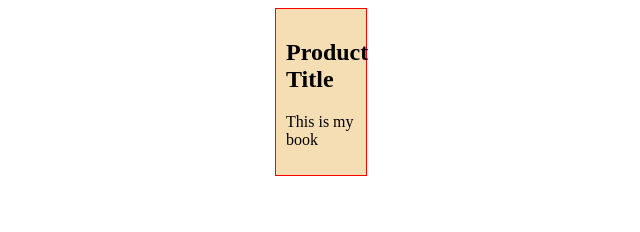
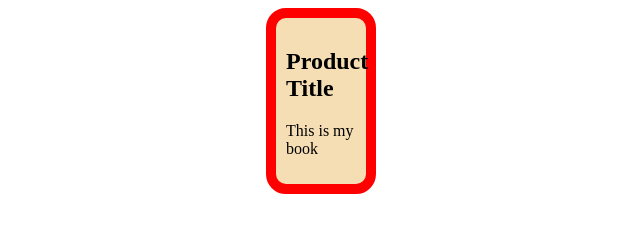
Before and after one commit to YamanKatmawi/New, a plain HTML site: page CSS/2/index.html in a window 1280 px wide. Shown: the whole page, without its empty margins (319-959 px from the left). Drawn offline with Linux system fonts and the light colour scheme.

Commit message:
padding-margin-outline

```diff
--- a/CSS/2/index.css
+++ b/CSS/2/index.css
@@ -3,5 +3,7 @@ div {
   padding: 10px;
   width: 70px;
   margin: auto;
-  border: 1px solid red;
+  border: 10px solid red;
+  /* outline: 10px solid blue; */
+  border-radius: 20px;
 }
```
